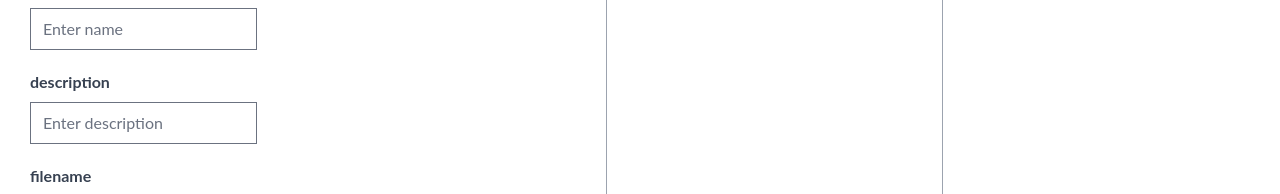
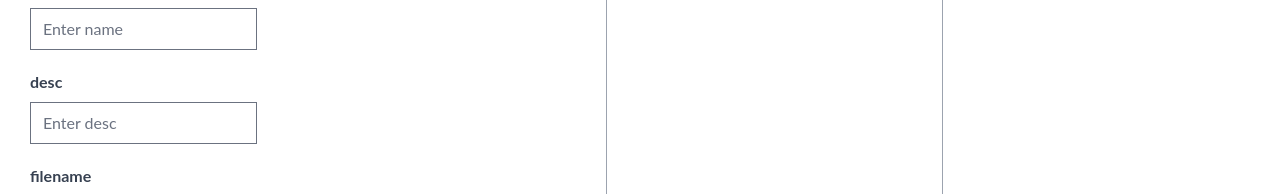
Before and after one commit to martinvonhradsky/DP, a Vue app in the folder client/: page /test in a window 1280 px wide. Shown: the part 286-480 px from the top of the page. Built offline with nearby package versions, Linux system fonts and the light colour scheme; no server answers.

Commit message:
fixed form values rom store

```diff
--- a/client/src/components/AddCustomTest.vue
+++ b/client/src/components/AddCustomTest.vue
@@ -21,6 +21,7 @@
 
 <script>
 import FormCustomTest from "./shared/FormCustomTest.vue";
+import { useTestStore } from "../store/testStore";
 
 export default {
   name: "CustomTestForm",
@@ -33,145 +34,25 @@ export default {
       required: true,
     },
   },
-  data() {
+  setup() {
+    const testStore = useTestStore();
+
     return {
-      labels: {
-        id: "ID of Technic",
-        name: "Test Name to be displayed in application",
-        desc: "Description",
-        filename: "Name of entrypoint - file to be executed",
-        executable: "Executable Path",
-        local: "Execute Test on Target Device",
-        args: "Additional Arguments",
-      },
-      fields: {
-        id: {
-          value: "",
-          tooltip: "Enter the ID of the target",
-          placeholder: "Enter ID",
-        },
-        name: {
-          value: "",
-          tooltip: "Enter the name of the test",
-          placeholder: "Enter test name",
-        },
-        desc: {
-          value: "",
-          tooltip: "Enter a description for the test",
-          placeholder: "Enter description",
-        },
-        filename: {
-          value: "",
-          tooltip: "Enter the filename of the test",
-          placeholder: "Enter filename",
-        },
-        executable: {
-          value: "",
-          tooltip: "Enter the path to the executable",
-          placeholder: "Enter executable path",
-        },
-        local: {
-          value: false,
-          tooltip: "Check if the test is to be executed locally",
-        },
-        args: {
-          value: "",
-          tooltip: "Enter any additional arguments for the test",
-          placeholder: "Enter additional arguments",
-        },
-      },
-      customTests: null,
-      selectedTest: null,
-      selectedTech: null,
-      leftColumn: null,
-      isLoading: false,
+      fields: testStore.fields,
+      labels: testStore.labels,
+      handleFieldUpdate: testStore.handleFieldUpdate,
+      submitCustomTest: testStore.submitCustomTest,
+      // Add other necessary methods or computed properties from the store
     };
   },
-  computed: {
-    isFormValid() {
-      console.log("isFormValid");
-      const nonCheckboxFields = Object.values(this.fields).filter(
-        (field) => typeof field.value !== "boolean"
-      );
-      return nonCheckboxFields.every((field) => field.value);
-    },
-    getFieldValue(fieldName) {
-      return fieldName.value;
-      //return this.selectedTest ? this.selectedTest[fieldName] : '';
+
+  methods: {
+    updateValue(fieldName, value) {
+      this.testStore.handleFieldUpdate(fieldName, value);
     },
   },
-  mounted() {
-    this.fetchTests();
-    this.fetchIDs();
-  },
-  methods: {
-    handleFieldUpdate({ fieldName, value }) {
-      this.fields[fieldName].value = value;
-    },
-    async submitCustomTest() {
-      console.log("clicked");
-      if (!this.isFormValid) return;
-
-      const requestData = JSON.stringify({
-        action: "test",
-        ...Object.fromEntries(
-          Object.entries(this.fields).map(([key, field]) => [key, field.value])
-        ),
-      });
-
-      const axiosConfig = {
-        headers: {
-          "Content-Type": "application/json",
-        },
-      };
-
-      try {
-        const response = await this.$axios.post(
-          "api.php",
-          requestData,
-          axiosConfig
-        );
-        console.log(response.data);
-      } catch (error) {
-        console.error(error);
-        alert("Error: " + error);
-      }
-    },
-    fetchTests() {
-      this.$axios
-        .get("api.php?action=get_custom_tests")
-        .then((response) => {
-          this.customTests = response.data;
-        })
-        .catch((error) => {
-          console.log(error);
-        });
-    },
-    fetchIDs() {
-      this.$axios
-        .get("api.php?action=get_custom_ids")
-        .then((response) => {
-          this.leftColumn = response.data;
-        })
-        .catch((error) => {
-          console.log(error);
-        });
-    },
-    handleTechSelect(test) {
-      if (this.selectedTech === test) {
-        this.selectedTech = null;
-      } else {
-        this.selectedTech = test;
-        this.selectedTest = null;
-      }
-    },
-    handleTestSelect(test) {
-      if (this.selectedTest === test) {
-        this.selectedTest = null;
-      } else {
-        this.selectedTest = test;
-      }
-    },
+  created() {
+    this.testStore = useTestStore();
   },
 };
 </script>
--- a/client/src/components/shared/FormCustomTest.vue
+++ b/client/src/components/shared/FormCustomTest.vue
@@ -30,13 +30,11 @@ export default {
     const store = useTestStore();
 
     const textInputs = computed(() => {
-      return Object.keys(store.$state)
-        .filter((key) => {
-          return key !== "local" && key !== "args";
-        })
+      return Object.keys(store.fields)
+        .filter((key) => key !== "local" && key !== "args") // Assuming these are within fields and are not checkboxes
         .map((key) => ({
           name: key,
-          value: store[key],
+          value: store.fields[key].value, // Access the nested value
           type: "text",
           placeholder: `Enter ${key}`,
         }));
@@ -45,15 +43,14 @@ export default {
     const checkboxInputs = computed(() => {
       return ["local", "args"].map((key) => ({
         name: key,
-        value: store[key],
+        value: store.fields[key].value, // Ensure these keys are also under fields if they are checkboxes
         type: "checkbox",
       }));
     });
 
-    const handleUpdateField = ({ fieldName, value }) => {
-      store.updateField({ field: fieldName, value });
+    const handleUpdateField = (fieldName, value) => {
+      store.handleFieldUpdate(fieldName, value); // Adjust to match store method signature
     };
-
     return { textInputs, checkboxInputs, handleUpdateField };
   },
 };
--- a/client/src/components/shared/inputs/CheckboxInputComponent.vue
+++ b/client/src/components/shared/inputs/CheckboxInputComponent.vue
@@ -21,7 +21,7 @@ export default {
     const store = useTestStore();
 
     function updateValue(value) {
-      store.updateField({ field: props.field.name, value });
+      store.handleFieldUpdate({ field: props.field.name, value });
     }
 
     return { updateValue };
--- a/client/src/components/shared/inputs/TextInputComponent.vue
+++ b/client/src/components/shared/inputs/TextInputComponent.vue
@@ -22,7 +22,8 @@ export default {
     const store = useTestStore();
 
     function updateValue(value) {
-      store.updateField({ field: props.field.name, value });
+      console.log({ field: props.field.name, value });
+      store.handleFieldUpdate({ field: props.field.name, value });
     }
 
     return { updateValue };
--- a/client/src/store/testStore.js
+++ b/client/src/store/testStore.js
@@ -2,19 +2,112 @@ import { defineStore } from "pinia";
 
 export const useTestStore = defineStore("testStore", {
   state: () => ({
-    url: "",
-    id: "",
-    name: "",
-    description: "",
-    filename: "",
-    executable: "",
-    local: false,
-    args: "",
+    fields: {
+      url: {
+        value: "",
+        tooltip: "Enter the URL of the target",
+        placeholder: "Enter URL",
+      },
+      id: {
+        value: "",
+        tooltip: "Enter the ID of the target",
+        placeholder: "Enter ID",
+      },
+      name: {
+        value: "",
+        tooltip: "Enter the name of the test",
+        placeholder: "Enter test name",
+      },
+      desc: {
+        value: "",
+        tooltip: "Enter a description for the test",
+        placeholder: "Enter description",
+      },
+      filename: {
+        value: "",
+        tooltip: "Enter the filename of the test",
+        placeholder: "Enter filename",
+      },
+      executable: {
+        value: "",
+        tooltip: "Enter the path to the executable",
+        placeholder: "Enter executable path",
+      },
+      local: {
+        value: false,
+        tooltip: "Check if the test is to be executed locally",
+      },
+      args: {
+        value: "",
+        tooltip: "Enter any additional arguments for the test",
+        placeholder: "Enter additional arguments",
+      },
+    },
+    customTests: null,
+    selectedTest: null,
+    selectedTech: null,
+    leftColumn: null,
+    isLoading: false,
   }),
+  getters: {
+    isFormValid(state) {
+      const nonCheckboxFields = Object.values(state.fields).filter(
+        (field) => typeof field.value !== "boolean"
+      );
+      return nonCheckboxFields.every((field) => field.value);
+    },
+  },
   actions: {
-    updateField(payload) {
-      this[payload.field] = payload.value;
-      console.log(payload.field);
+    handleFieldUpdate(fieldName, value) {
+      this.fields[fieldName].value = value;
+    },
+    async submitCustomTest() {
+      if (!this.isFormValid) return;
+
+      const requestData = JSON.stringify({
+        action: "test",
+        ...Object.fromEntries(
+          Object.entries(this.fields).map(([key, field]) => [key, field.value])
+        ),
+      });
+
+      const axiosConfig = {
+        headers: {
+          "Content-Type": "application/json",
+        },
+      };
+
+      try {
+        const response = await this.$axios.post(
+          "api.php",
+          requestData,
+          axiosConfig
+        );
+        console.log(response.data);
+      } catch (error) {
+        console.error(error);
+        alert("Error: " + error);
+      }
+    },
+    async fetchTests() {
+      this.$axios
+        .get("api.php?action=get_custom_tests")
+        .then((response) => {
+          this.customTests = response.data;
+        })
+        .catch((error) => {
+          console.log(error);
+        });
+    },
+    async fetchIDs() {
+      this.$axios
+        .get("api.php?action=get_custom_ids")
+        .then((response) => {
+          this.leftColumn = response.data;
+        })
+        .catch((error) => {
+          console.log(error);
+        });
     },
   },
 });
```
